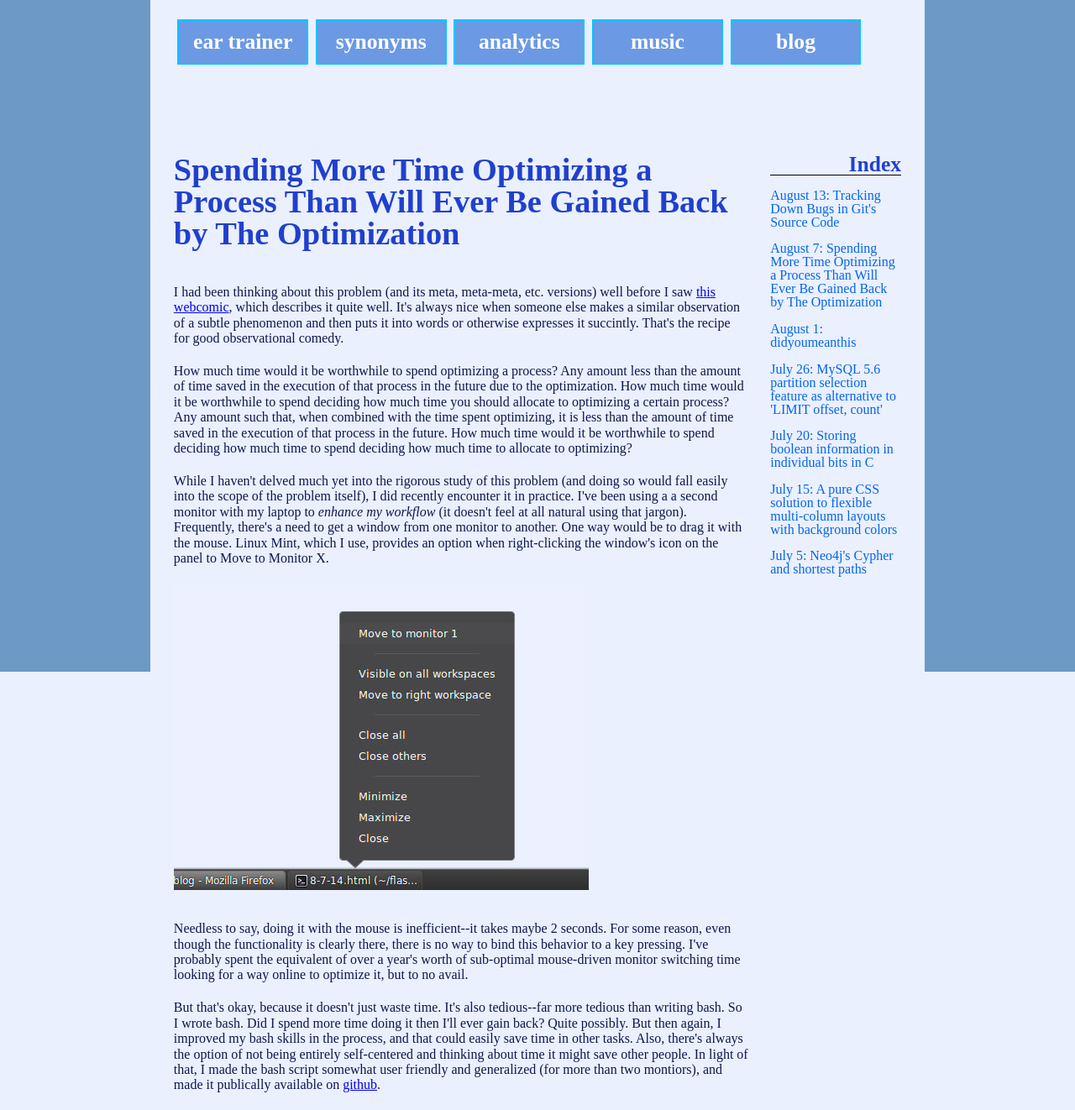
After one commit to ntowbinj/flasksite, a Flask app: template FlaskApp/templates/blogs/8-7-14.html in a window 1280 px wide. The commit adds this page. Shown: the whole page at 84% size. Run offline with Flask 2, Linux system fonts and the light colour scheme; the template is opened without the code that fills it, so the values that code supplies are empty.

Commit message:
new blog

```diff
--- a/FlaskApp/static/css/blog.css
+++ b/FlaskApp/static/css/blog.css
@@ -16,6 +16,12 @@
 #columnright li{
     margin: 10% 0;
 }
+#columnleft p{
+    margin-bottom: 3%;
+}
+#columnleft img{
+    margin-bottom: 5%;
+}
 #columnright a:hover{
     text-decoration: underline;
     color: #3333ff;
--- a/FlaskApp/templates/blog.html
+++ b/FlaskApp/templates/blog.html
@@ -23,6 +23,7 @@
         <h3>Index</h3>
         <ul>
             <li><a href="/blog/8-13-14">August 13: Tracking Down Bugs in Git's Source Code</a></li>
+            <li><a href="/blog/8-7-14">August 7: Spending More Time Optimizing a Process Than Will Ever Be Gained Back by The Optimization</a></li>
             <li><a href="/blog/8-1-14">August 1: didyoumeanthis</a></li>
             <li><a href="/blog/7-26-14">July 26: MySQL 5.6 partition selection feature as alternative to 'LIMIT offset, count'</a></li>
             <li><a href="/blog/7-20-14">July 20: Storing boolean information in individual bits in C</a></li>
--- /dev/null
+++ b/FlaskApp/templates/blogs/8-7-14.html
@@ -0,0 +1,15 @@
+{% extends "blog.html" %}
+{% block post %}
+<h2>Spending More Time Optimizing a Process Than Will Ever Be Gained Back by The Optimization</h2>
+
+<p>I had been thinking about this problem (and its meta, meta-meta, etc. versions) well before I saw <a href="http://xkcd.com/1205/">this webcomic</a>, which describes it quite well.  It's always nice when someone else makes a similar observation of a subtle phenomenon and then puts it into words or otherwise expresses it succintly. That's the recipe for good observational comedy.
+</p>
+<p>How much time would it be worthwhile to spend optimizing a process? Any amount less than the amount of time saved in the execution of that process in the future due to the optimization.  How much time would it be worthwhile to spend deciding how much time you should allocate to optimizing a certain process?  Any amount such that, when combined with the time spent optimizing, it is less than the amount of time saved in the execution of that process in the future.  How much time would it be worthwhile to spend deciding how much time to spend deciding how much time to allocate to optimizing?
+
+<p>While I haven't delved much yet into the rigorous study of this problem (and doing so would fall easily into the scope of the problem itself), I did recently encounter it in practice.  I've been using a a second monitor with my laptop to <i>enhance my workflow</i> (it doesn't feel at all natural using that jargon).  Frequently, there's a need to get a window from one monitor to another.  One way would be to drag it with the mouse.  Linux Mint, which I use, provides an option when right-clicking the window's icon on the panel to Move to Monitor X.
+</p>
+<img src="{{ url_for('static', filename='img/move_monitor.jpg') }}"></img>
+<p>Needless to say, doing it with the mouse is inefficient--it takes maybe 2 seconds.  For some reason, even though the functionality is clearly there, there is no way to bind this behavior to a key pressing.  I've probably spent the equivalent of over a year's worth of sub-optimal mouse-driven monitor switching time looking for a way online to optimize it, but to no avail.
+</p>
+<p>But that's okay, because it doesn't just waste time.  It's also tedious--far more tedious than writing bash.  So I wrote bash.  Did I spend more time doing it then I'll ever gain back?  Quite possibly.  But then again, I improved my bash skills in the process, and that could easily save time in other tasks.  Also, there's always the option of not being entirely self-centered and thinking about time it might save other people.  In light of that, I made the bash script somewhat user friendly and generalized (for more than two montiors), and made it publically available on <a href="https://github.com/ntowbinj/switch-monitor">github</a>.
+{% endblock %}
```
Also changed, not shown: FlaskApp/static/img/move_monitor.jpg (added).
